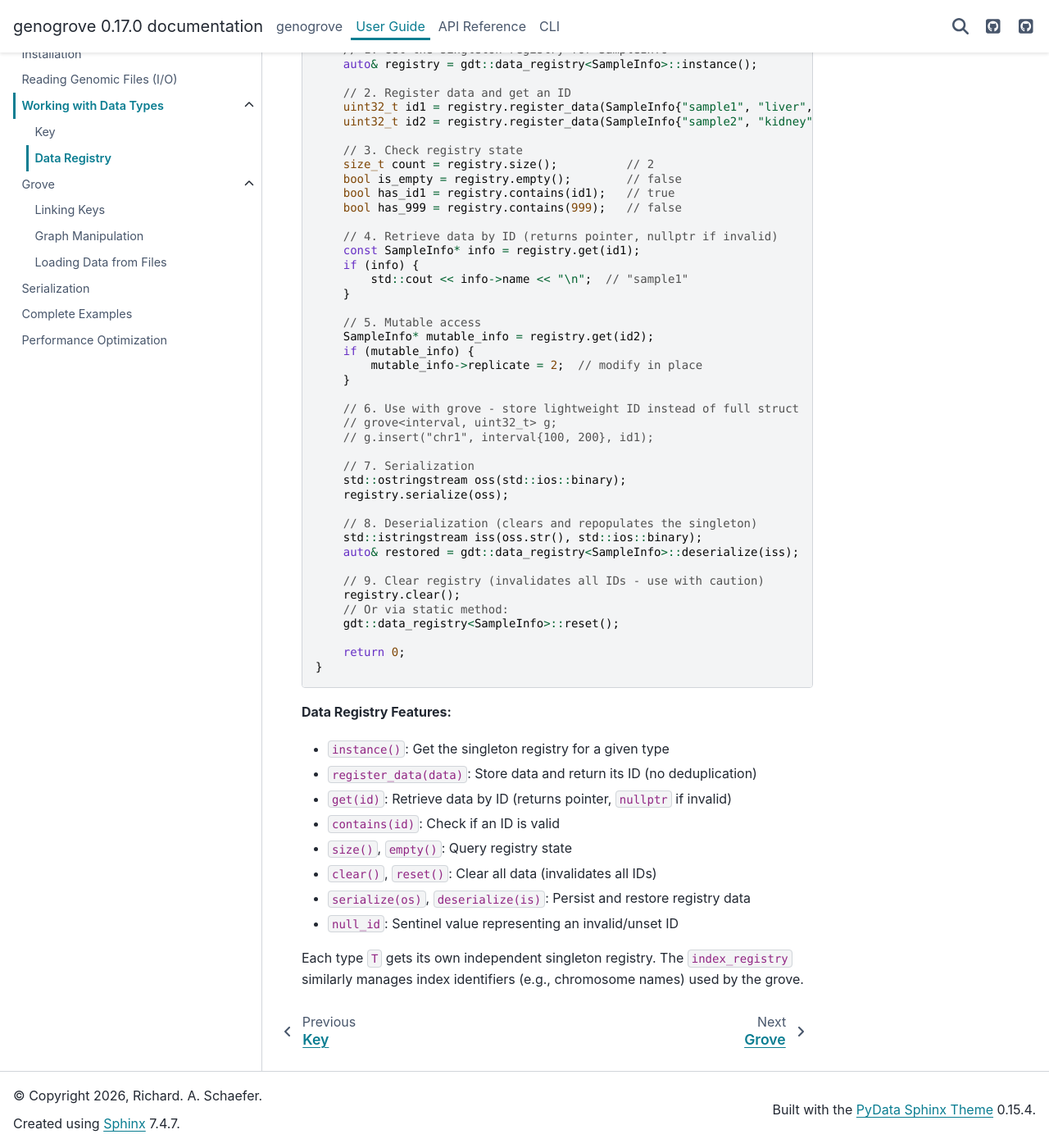
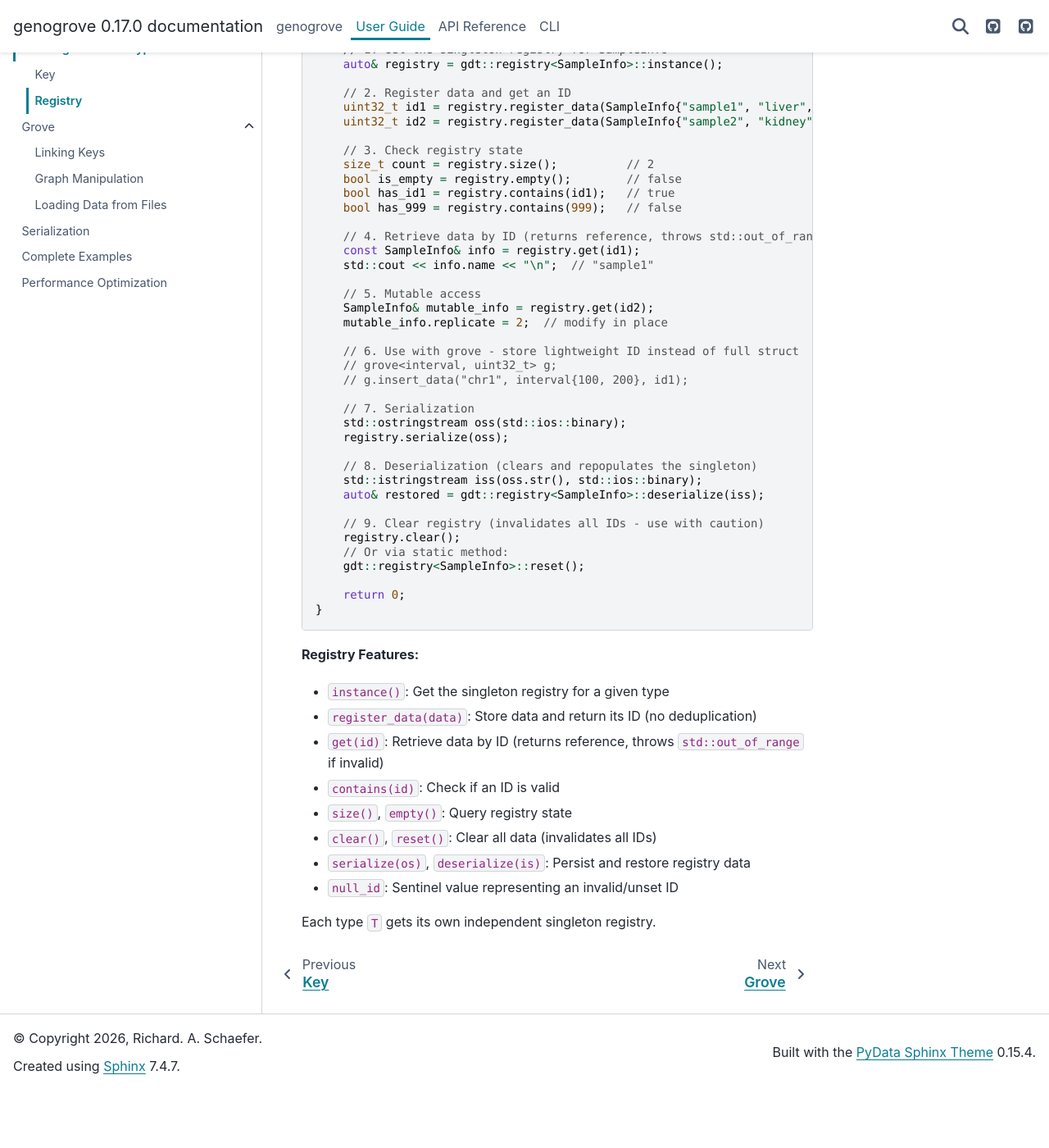
Before and after one commit to genogrove/docs, a Sphinx documentation site: the page built from source/guide/data_types/registry.md, in a window 1280 px wide and 1400 px high, scrolled down 517 px. Shown: the whole window at 82% size. Built offline with Sphinx 7.4.7 and the PyData theme 0.15.4, drawn with Linux system fonts in a browser that asks for light colours; after the commit the page ends 1847 px from its top, so only the background shows below that; some of the changed text lies outside the part shown.

Commit message:
Rename data_registry to registry, remove index/index_registry
The library renamed data_registry to registry and removed the index
and index_registry classes. Update all documentation references:
- API reference: use registry, remove index/index_registry sections
- Guide: rename data_registry.md to registry.md, update code examples
- Serialization guide: update include path, class name, and get() API
  (now returns reference and throws, instead of returning pointer)

Co-Authored-By: Claude Opus 4.6 (1M context) <noreply@anthropic.com>

````diff
--- a/source/guide/data_types/data_registry.md
+++ b/source/guide/data_types/registry.md
@@ -1,9 +1,9 @@
-# Data Registry
+# Registry
 
-The `data_registry` is a singleton registry for storing shared metadata by ID, reducing memory usage when many grove entries share the same metadata (e.g., sample information, experiment details):
+The `registry` is a singleton registry for storing shared metadata by ID, reducing memory usage when many grove entries share the same metadata (e.g., sample information, experiment details):
 
 ```cpp
-#include <genogrove/data_type/data_registry.hpp>
+#include <genogrove/data_type/registry.hpp>
 #include <iostream>
 #include <sstream>
 #include <string>
@@ -18,7 +18,7 @@ struct SampleInfo {
 
 int main() {
     // 1. Get the singleton registry for SampleInfo
-    auto& registry = gdt::data_registry<SampleInfo>::instance();
+    auto& registry = gdt::registry<SampleInfo>::instance();
 
     // 2. Register data and get an ID
     uint32_t id1 = registry.register_data(SampleInfo{"sample1", "liver", 1});
@@ -30,21 +30,17 @@ int main() {
     bool has_id1 = registry.contains(id1);   // true
     bool has_999 = registry.contains(999);   // false
 
-    // 4. Retrieve data by ID (returns pointer, nullptr if invalid)
-    const SampleInfo* info = registry.get(id1);
-    if (info) {
-        std::cout << info->name << "\n";  // "sample1"
-    }
+    // 4. Retrieve data by ID (returns reference, throws std::out_of_range if invalid)
+    const SampleInfo& info = registry.get(id1);
+    std::cout << info.name << "\n";  // "sample1"
 
     // 5. Mutable access
-    SampleInfo* mutable_info = registry.get(id2);
-    if (mutable_info) {
-        mutable_info->replicate = 2;  // modify in place
-    }
+    SampleInfo& mutable_info = registry.get(id2);
+    mutable_info.replicate = 2;  // modify in place
 
     // 6. Use with grove - store lightweight ID instead of full struct
     // grove<interval, uint32_t> g;
-    // g.insert("chr1", interval{100, 200}, id1);
+    // g.insert_data("chr1", interval{100, 200}, id1);
 
     // 7. Serialization
     std::ostringstream oss(std::ios::binary);
@@ -52,26 +48,26 @@ int main() {
 
     // 8. Deserialization (clears and repopulates the singleton)
     std::istringstream iss(oss.str(), std::ios::binary);
-    auto& restored = gdt::data_registry<SampleInfo>::deserialize(iss);
+    auto& restored = gdt::registry<SampleInfo>::deserialize(iss);
 
     // 9. Clear registry (invalidates all IDs - use with caution)
     registry.clear();
     // Or via static method:
-    gdt::data_registry<SampleInfo>::reset();
+    gdt::registry<SampleInfo>::reset();
 
     return 0;
 }
 ```
 
-**Data Registry Features:**
+**Registry Features:**
 
 - `instance()`: Get the singleton registry for a given type
 - `register_data(data)`: Store data and return its ID (no deduplication)
-- `get(id)`: Retrieve data by ID (returns pointer, `nullptr` if invalid)
+- `get(id)`: Retrieve data by ID (returns reference, throws `std::out_of_range` if invalid)
 - `contains(id)`: Check if an ID is valid
 - `size()`, `empty()`: Query registry state
 - `clear()`, `reset()`: Clear all data (invalidates all IDs)
 - `serialize(os)`, `deserialize(is)`: Persist and restore registry data
 - `null_id`: Sentinel value representing an invalid/unset ID
 
-Each type `T` gets its own independent singleton registry. The `index_registry` similarly manages index identifiers (e.g., chromosome names) used by the grove.
+Each type `T` gets its own independent singleton registry.
````
Also changed, not shown: source/guide/data_types.md (+1 -1 lines), source/guide/serialization.md (+11 -11 lines), source/reference/cpp/data_type.md (+2 -18 lines).
